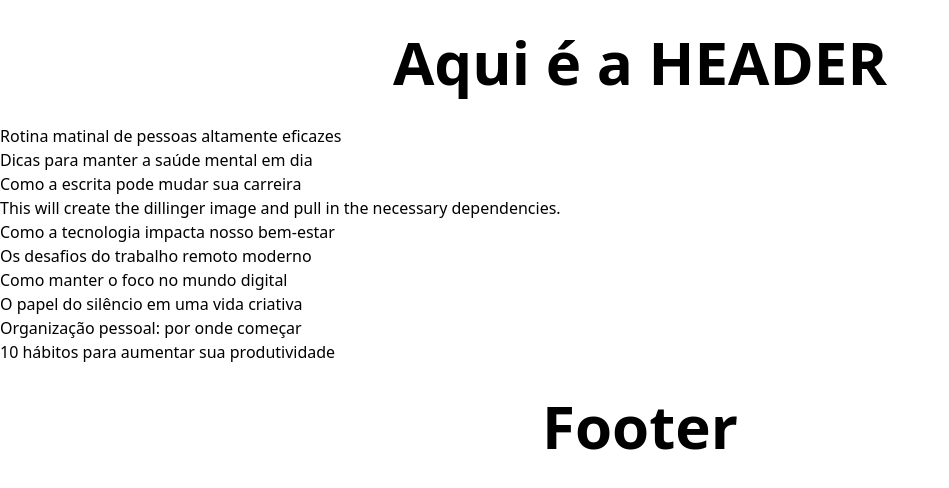
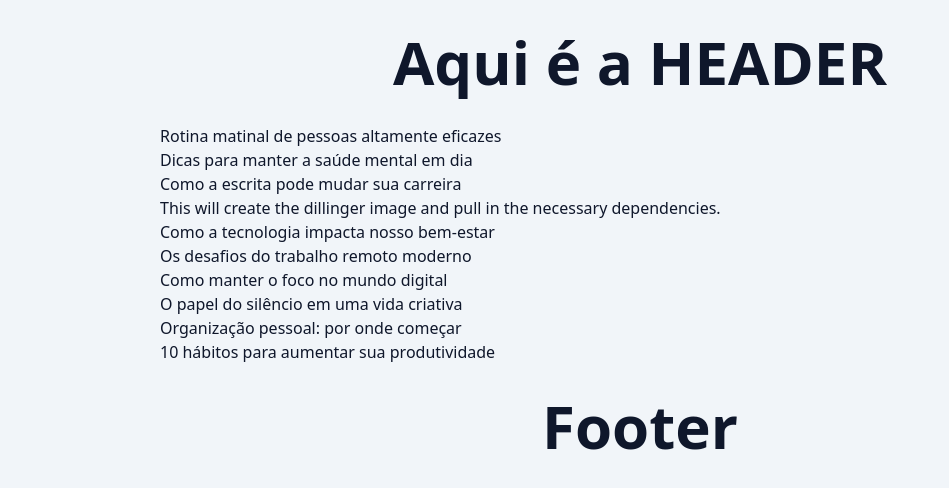
Before and after one commit to Lucalopezz/curso_next_blog, a Next.js app: page / in a window 1280 px wide. Shown: the top 488 px of the page, without its empty margins (0-949 px from the left). Built offline with nearby package versions, Linux system fonts and the light colour scheme.

Commit message:
feat: add container component

```diff
--- a/src/app/page.tsx
+++ b/src/app/page.tsx
@@ -1,10 +1,12 @@
+import { Container } from "@/components/Container";
 import { PostsList } from "@/components/PostsList";
 import { SpinLoader } from "@/components/SpinLoader";
 import { Suspense } from "react";
 
 export default async function HomePage() {
+  // dark:text-slate-200 dark:bg-slate-900 - it takes the sistem theme
   return (
-    <div>
+    <Container>
       <header>
         <h1 className="text-6xl font-bold text-center py-8">Aqui é a HEADER</h1>
       </header>
@@ -16,6 +18,6 @@ export default async function HomePage() {
       <footer>
         <p className="text-6xl font-bold text-center py-8">Footer</p>
       </footer>
-    </div>
+    </Container>
   );
 }
--- /dev/null
+++ b/src/components/Container/index.tsx
@@ -0,0 +1,11 @@
+type ContainerProps = {
+  children: React.ReactNode;
+};
+
+export function Container({ children }: ContainerProps) {
+  return (
+    <div className="text-slate-900 bg-slate-100 min-h-screen">
+      <div className="max-w-5xl mx-auto px-8">{children}</div>
+    </div>
+  );
+}
```
